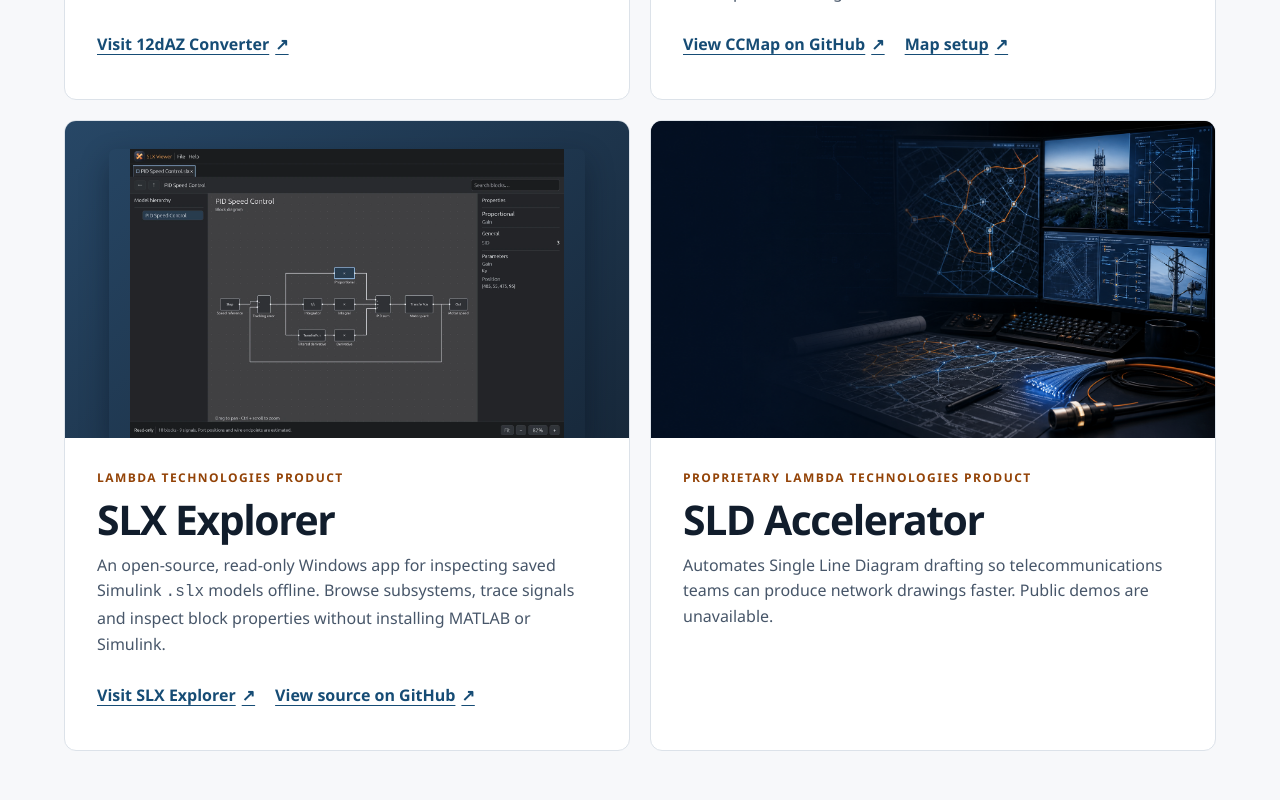
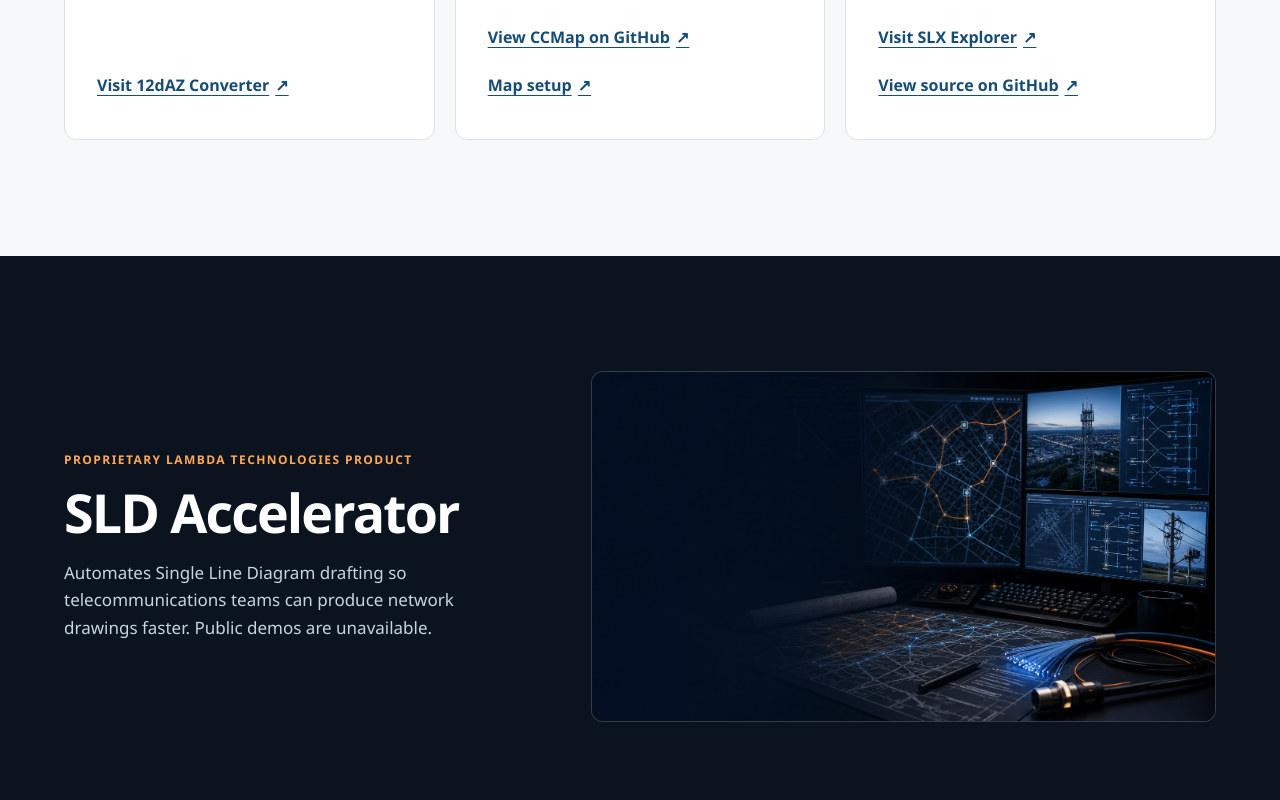
Before and after one commit to Ala-Ismail/lambda-web, a Next.js app: page / in a window 1280 px wide. Shown: the part 3680-4480 px from the top of the page. Built offline with nearby package versions, Linux system fonts and the light colour scheme.

Commit message:
Give SLD Accelerator a dedicated homepage section

```diff
--- a/app/globals.css
+++ b/app/globals.css
@@ -196,6 +196,7 @@ h3 {
 }
 
 .hero .eyebrow,
+.sld-accelerator-section .eyebrow,
 .contact-section .eyebrow {
   color: var(--accent);
 }
@@ -356,6 +357,7 @@ h3 {
 .section-heading,
 .services-layout,
 .about-layout,
+.sld-accelerator-layout,
 .contact-layout {
   display: grid;
   grid-template-columns: minmax(0, 1.45fr) minmax(0, 1fr);
@@ -449,7 +451,7 @@ h3 {
 }
 
 .product-grid {
-  grid-template-columns: repeat(2, minmax(0, 1fr));
+  grid-template-columns: repeat(3, minmax(0, 1fr));
 }
 
 .product-image {
@@ -476,26 +478,15 @@ h3 {
   box-shadow: 0 12px 28px #08121f70;
 }
 
-.product-illustration {
+.ccmap-image {
   position: relative;
   margin: 0;
   padding: 0;
-}
-
-.product-illustration img {
-  object-fit: cover;
-}
-
-.ccmap-image {
   background: #1d343b;
 }
 
-.sld-accelerator-image {
-  background: var(--night);
-}
-
-.sld-accelerator-image img {
-  object-position: right center;
+.ccmap-image img {
+  object-fit: cover;
 }
 
 .ccmap-image figcaption {
@@ -544,6 +535,37 @@ h3 {
 
 .text-link:hover {
   color: var(--accent-ink);
+}
+
+.sld-accelerator-section {
+  color: var(--white);
+  background: var(--night-deep);
+}
+
+.sld-accelerator-layout {
+  grid-template-columns: minmax(0, 1fr) minmax(0, 1.35fr);
+  align-items: center;
+}
+
+.sld-accelerator-description {
+  max-width: 46ch;
+  margin-top: 16px;
+  color: #c6d4e4;
+  font-size: 17px;
+}
+
+.sld-accelerator-image {
+  position: relative;
+  aspect-ratio: 16 / 9;
+  overflow: hidden;
+  border: 1px solid #ffffff26;
+  border-radius: 12px;
+  background: var(--night);
+}
+
+.sld-accelerator-image img {
+  object-fit: cover;
+  object-position: right center;
 }
 
 .about-section {
@@ -598,6 +620,7 @@ h3 {
   .section-heading,
   .services-layout,
   .about-layout,
+  .sld-accelerator-layout,
   .contact-layout,
   .product-grid {
     grid-template-columns: 1fr;
--- a/app/page.js
+++ b/app/page.js
@@ -178,7 +178,7 @@ export default function Home() {
                     alt="12dAZ Converter showing a road plan and DXF export settings"
                     width={1200}
                     height={742}
-                    sizes="(max-width: 780px) 95vw, (max-width: 1328px) 45vw, 590px"
+                    sizes="(max-width: 780px) 95vw, 33vw"
                   />
                 </div>
                 <div className="card-copy">
@@ -196,12 +196,12 @@ export default function Home() {
                 </div>
               </article>
               <article className="product-card">
-                <figure className="product-image product-illustration ccmap-image">
+                <figure className="product-image ccmap-image">
                   <Image
                     src="/images/ccmap-synthetic-satellite.webp"
                     alt="Illustrated CADCraft workspace showing yellow property boundaries over fictional satellite imagery"
                     fill
-                    sizes="(max-width: 780px) 95vw, (max-width: 1328px) 45vw, 590px"
+                    sizes="(max-width: 780px) 95vw, 33vw"
                   />
                   <figcaption>Illustrative CADCraft view</figcaption>
                 </figure>
@@ -232,7 +232,7 @@ export default function Home() {
                     alt="An example PID speed control diagram and its block properties"
                     width={1536}
                     height={1024}
-                    sizes="(max-width: 780px) 95vw, (max-width: 1328px) 45vw, 590px"
+                    sizes="(max-width: 780px) 95vw, 33vw"
                   />
                 </div>
                 <div className="card-copy">
@@ -253,24 +253,27 @@ export default function Home() {
                   </div>
                 </div>
               </article>
-              <article className="product-card">
-                <div className="product-image product-illustration sld-accelerator-image">
-                  <Image
-                    src="/images/sld-accelerator-telecom-bg.png"
-                    alt="Illustration of a telecommunications drafting workstation with network maps and diagrams"
-                    fill
-                    sizes="(max-width: 780px) 95vw, (max-width: 1328px) 45vw, 590px"
-                  />
-                </div>
-                <div className="card-copy">
-                  <p className="eyebrow">Proprietary Lambda Technologies product</p>
-                  <h3>SLD Accelerator</h3>
-                  <p>
-                    Automates Single Line Diagram drafting so telecommunications teams can produce
-                    network drawings faster. Public demos are unavailable.
-                  </p>
-                </div>
-              </article>
+            </div>
+          </div>
+        </section>
+
+        <section id="sld-accelerator" className="section sld-accelerator-section" aria-labelledby="sld-accelerator-title">
+          <div className="wrap sld-accelerator-layout">
+            <div>
+              <p className="eyebrow">Proprietary Lambda Technologies product</p>
+              <h2 id="sld-accelerator-title">SLD Accelerator</h2>
+              <p className="sld-accelerator-description">
+                Automates Single Line Diagram drafting so telecommunications teams can produce
+                network drawings faster. Public demos are unavailable.
+              </p>
+            </div>
+            <div className="sld-accelerator-image">
+              <Image
+                src="/images/sld-accelerator-telecom-bg.png"
+                alt="Illustration of a telecommunications drafting workstation with network maps and diagrams"
+                fill
+                sizes="(max-width: 780px) 90vw, (max-width: 1328px) 50vw, 650px"
+              />
             </div>
           </div>
         </section>
```
